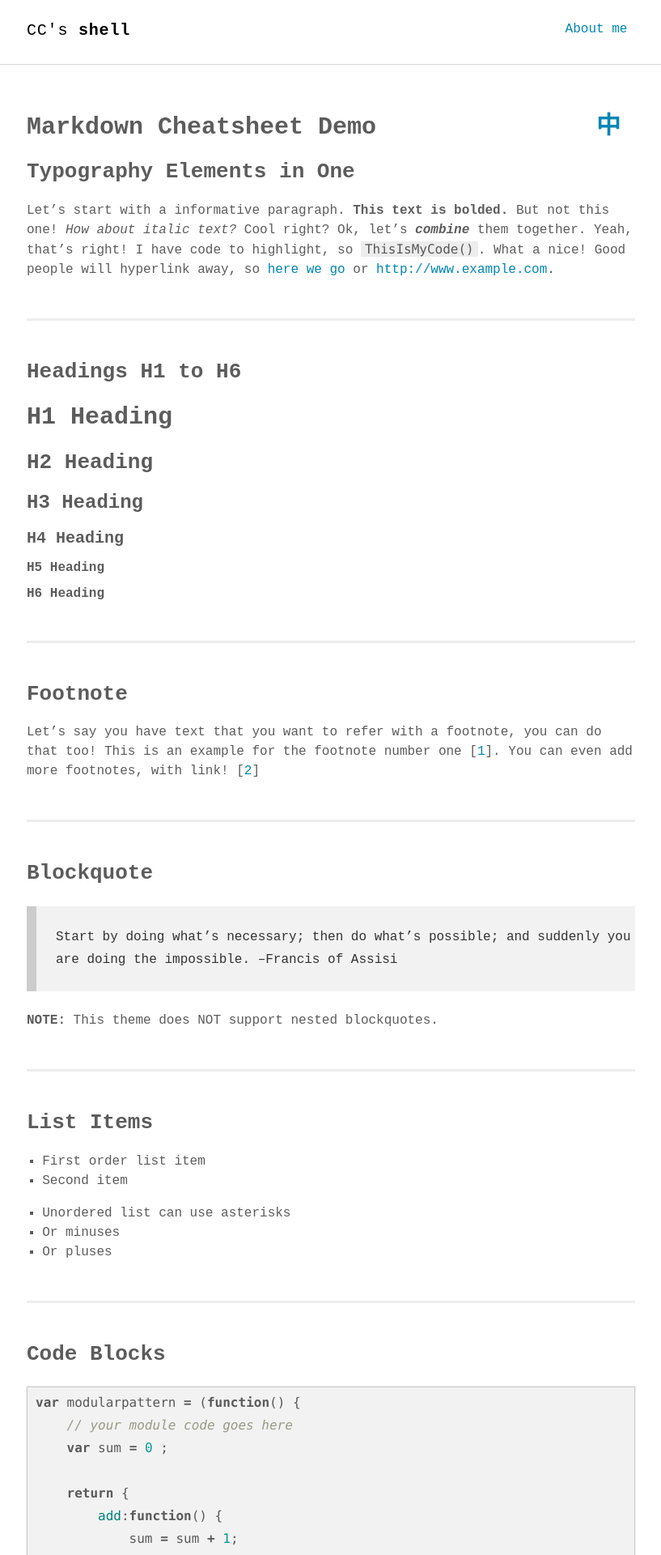
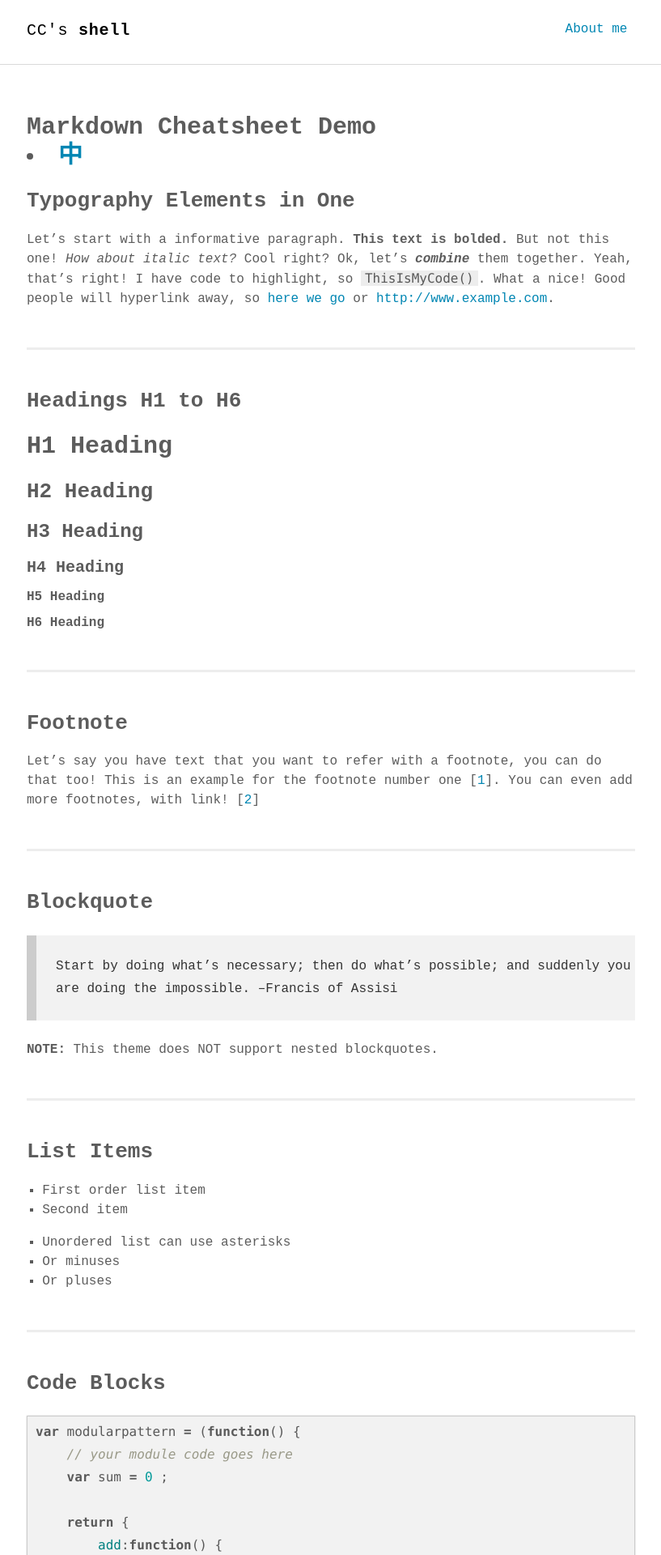
Before and after one commit to hanchenchen/hanchenchen.github.io, a Jekyll site: the page built from _posts/2015-12-30-markdown-cheatsheet-demo.md, in a window 1280 px wide. Shown: the top 1920 px of the page at 81% size, without its empty margins (231-1048 px from the left). Built offline with Jekyll 4.4.1, drawn with Linux system fonts in a browser that asks for light colours; some web fonts are replaced.

```diff
--- a/_layouts/page.html
+++ b/_layouts/page.html
@@ -5,9 +5,7 @@ layout: default
 <article class="page container">
   <header class="page-header">
     <h1 class="page-title">{{ page.title }}
-        <ul class="navbar">
-          <li><a href="{{ '/about' | prepend: site.baseurl | prepend: site.url }}">中</a></li>
-        </ul>
+          <li><a href="{{ '/about_cn' | prepend: site.baseurl | prepend: site.url }}">中</a></li>
       </h1>
   </header>
   <div class="page-content">
```
Also changed, not shown: about_cn.md (renamed from about cn.md).
